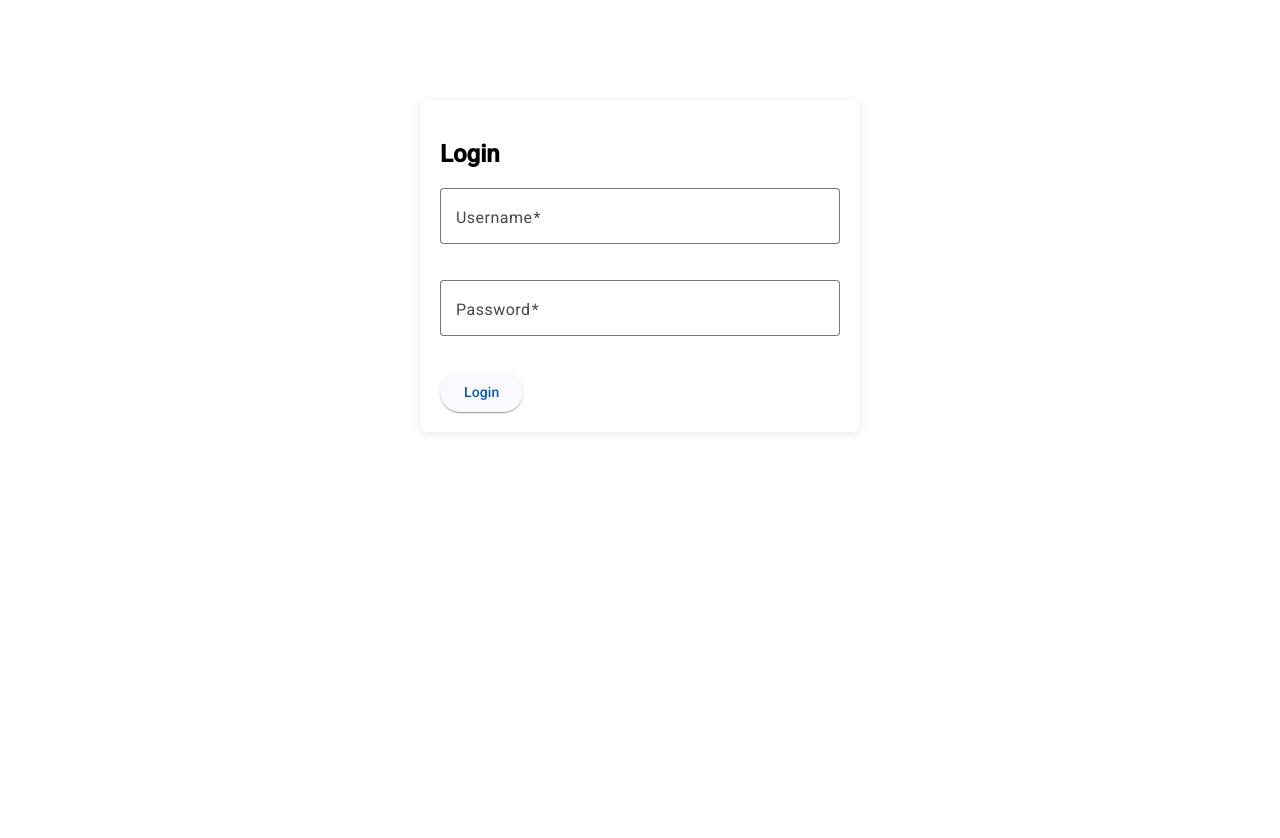
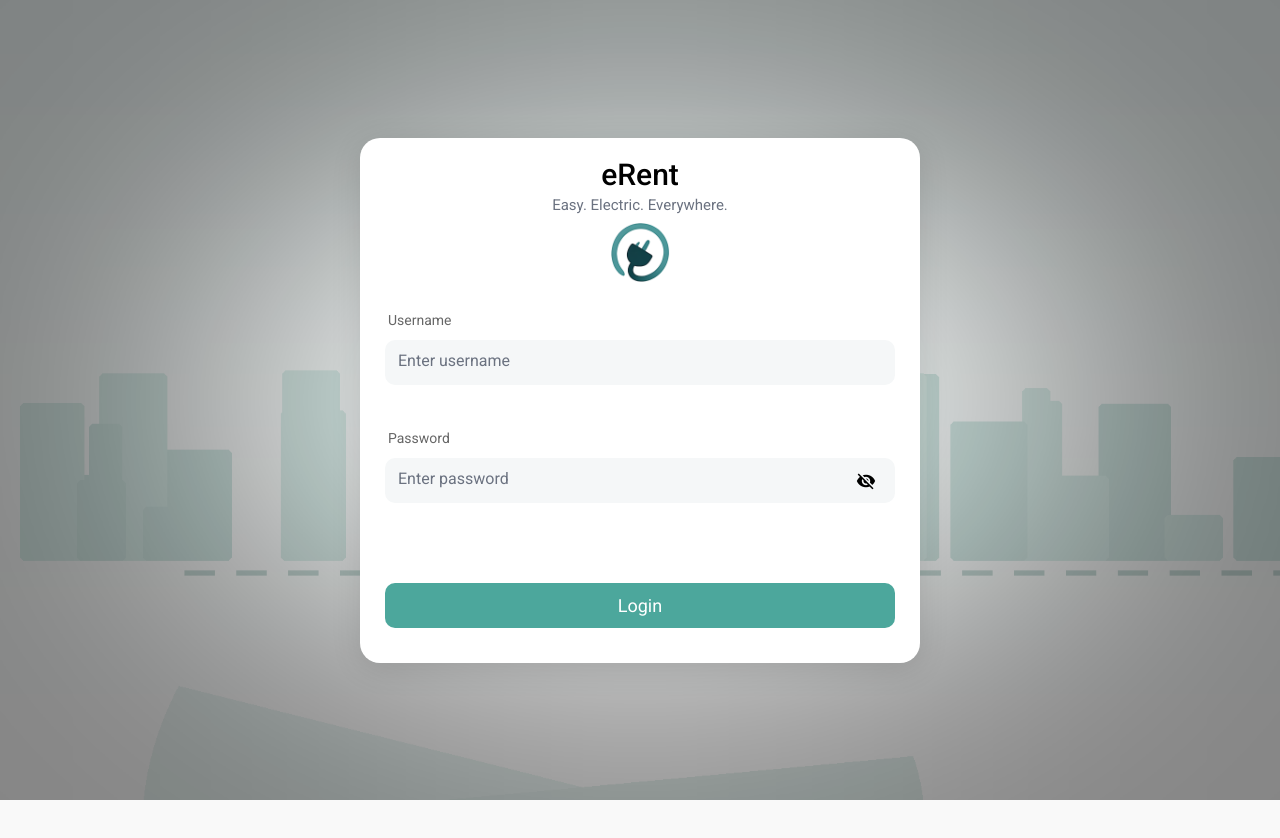
Before and after one commit to TamaraKosovac/Electric-vehicle-rental-system, an Angular app in the folder ERent/frontend/staff-app/: page /login in a window 1280 px wide. Shown: the top 838 px of the page. After the commit the page ends 800 px from the top, so only its background shows below. Built offline with nearby package versions, Linux system fonts and the light colour scheme.

Commit message:
Updated login form design

```diff
--- a/ERent/frontend/staff-app/angular.json
+++ b/ERent/frontend/staff-app/angular.json
@@ -29,10 +29,10 @@
               {
                 "glob": "**/*",
                 "input": "public"
-              }
+              },
+              "src/assets"
             ],
             "styles": [
-              "@angular/material/prebuilt-themes/azure-blue.css",
               "src/styles.css"
             ],
             "scripts": []
@@ -89,10 +89,10 @@
               {
                 "glob": "**/*",
                 "input": "public"
-              }
+              },
+              "src/assets"
             ],
             "styles": [
-              "@angular/material/prebuilt-themes/azure-blue.css",
               "src/styles.css"
             ],
             "scripts": []
--- a/ERent/frontend/staff-app/src/app/pages/login/login.component.css
+++ b/ERent/frontend/staff-app/src/app/pages/login/login.component.css
@@ -1,13 +1,134 @@
-.login-container {
-  max-width: 400px;
-  margin: 100px auto;
-  padding: 20px;
-  background: white;
-  border-radius: 8px;
-  box-shadow: 0 2px 8px rgba(0,0,0,0.1);
+:host {
+  display: block;
+  min-height: 100dvh;
+  background: #f5f7f8 url('/assets/background.png') center/cover no-repeat fixed;
 }
 
-.full-width {
-  width: 100%;
-  margin-bottom: 16px;
+.login-container {
+  display: flex;
+  justify-content: center;
+  align-items: center;
+  min-height: 100dvh;
+  padding: 32px 16px;
+  box-sizing: border-box;
 }
+@supports (height: 100svh) {
+  .login-container { min-height: 100svh; }
+}
+
+.login-box {
+  background: #fff;
+  padding: 15px 25px;
+  border-radius: 20px;
+  box-shadow: 0 6px 30px rgba(0,0,0,0.12);
+  width: 510px;
+  max-width: 90%;
+}
+
+.login-header {
+  display: flex;
+  justify-content: center;
+  align-items: center;
+  padding-top: 4px;
+}
+
+.login-title {
+  margin: 0;
+  font-size: 30px;
+  font-weight: 500;
+}
+
+.brand {
+  display: flex;
+  flex-direction: column;
+  align-items: center;
+  text-align: center;
+  gap: 6px;
+}
+
+.login-logo {
+  width: 60px;
+  height: auto;
+  margin-top: 6px;
+  margin-bottom: 30px;
+}
+
+
+.form-title {
+  margin: 0 0 12px;
+  font-size: 20px;
+  font-weight: 400;
+  color: #111;
+  text-align: center;
+}
+
+.form-group { margin-bottom: 5px; }
+
+.form-group label {
+  display: block;
+  margin-bottom: 12px;
+  font-size: 14px;
+  font-weight: 400;
+  color: #666;
+  margin-left: 3px;
+}
+
+.full-width { width: 100%; margin-bottom: 20px; }
+
+.mat-mdc-raised-button {
+  border-radius: 10px !important;
+  min-height: 45px !important;
+  font-size: 18px !important;
+  padding: 0 14px !important;
+}
+
+.login-form button[type="submit"] { margin-top: 35px; }
+
+.error-msg { color: red; margin-top: 12px; text-align: center; }
+
+.brand { display: flex; flex-direction: column; gap: 2px; }
+.login-tagline { font-size: 15px; color: #6b7280; margin-top: 2px; }
+
+.modern-field .mat-mdc-form-field-icon-suffix { margin-left: 4px; }
+.modern-field .mat-mdc-icon-button.mat-mdc-button-base { width: 36px; height: 36px; }
+.modern-field .mat-mdc-icon-button .mat-icon { font-size: 20px; line-height: 20px; }
+
+.full-width .mat-mdc-text-field-wrapper {
+  background: #f5f7f8;
+  border: 1px solid transparent;
+  border-radius: 10px;
+  transition: background-color .15s ease, border-color .15s ease, box-shadow .15s ease;
+  overflow: hidden;
+  min-height: 45px !important;
+  height: 45px !important;
+}
+.full-width .mdc-notched-outline,
+.full-width .mdc-notched-outline__leading,
+.full-width .mdc-notched-outline__notch,
+.full-width .mdc-notched-outline__trailing { display: none; }
+
+.full-width .mat-mdc-form-field-flex { min-height: 45px !important; padding: 0 12px !important; }
+.full-width .mat-mdc-form-field-infix { padding: 0 !important; min-height: 40px !important; }
+
+.full-width .mat-mdc-input-element {
+  font-size: 16px !important;
+  line-height: 40px !important;
+  height: 40px !important;
+  padding: 0 !important;
+  background: transparent;
+  color: #1f2937 !important;
+}
+.full-width .mat-mdc-input-element::placeholder { color: #6b7280 !important; opacity: 1; }
+.full-width .mat-mdc-input-element:-webkit-autofill { -webkit-text-fill-color: #1f2937 !important; }
+.full-width .mat-mdc-text-field-wrapper:hover { background: #f2f4f6; }
+.full-width .mat-mdc-text-field-wrapper:focus-within {
+  background: #fff;
+  border-color: #4CA79C;
+  box-shadow: 0 0 0 4px rgba(76,167,156,0.12);
+}
+.full-width.mat-mdc-form-field-invalid .mat-mdc-text-field-wrapper {
+  border-color: #ff6b6b;
+  box-shadow: 0 0 0 4px rgba(255,107,107,0.12);
+  background: #fff;
+}
+.mdc-text-field--focused .mdc-floating-label { color: #4CA79C !important; }
--- a/ERent/frontend/staff-app/src/app/pages/login/login.component.html
+++ b/ERent/frontend/staff-app/src/app/pages/login/login.component.html
@@ -1,19 +1,41 @@
 <div class="login-container">
-  <h2>Login</h2>
+  <div class="login-box">
+    <div class="login-header">
+      <div class="brand">
+        <h2 class="login-title">eRent</h2>
+        <div class="login-tagline">Easy. Electric. Everywhere.</div>
+        <img src="assets/logo.png" alt="Logo" class="login-logo" />
+      </div>
+    </div>
 
-  <form (ngSubmit)="login()" class="login-form">
-    <mat-form-field appearance="outline" class="full-width">
-      <mat-label>Username</mat-label>
-      <input matInput [(ngModel)]="username" name="username" required />
-    </mat-form-field>
+    <form (ngSubmit)="login()" class="login-form">
+      <div class="form-group">
+        <label for="username">Username</label>
+        <mat-form-field appearance="outline" class="full-width modern-field">
+          <input matInput placeholder="Enter username"
+                 [(ngModel)]="username" name="username" required />
+        </mat-form-field>
+      </div>
 
-    <mat-form-field appearance="outline" class="full-width">
-      <mat-label>Password</mat-label>
-      <input matInput type="password" [(ngModel)]="password" name="password" required />
-    </mat-form-field>
+      <div class="form-group">
+        <label for="password">Password</label>
+        <mat-form-field appearance="outline" class="full-width modern-field">
+          <input matInput
+                 [type]="hide ? 'password' : 'text'"
+                 placeholder="Enter password"
+                 [(ngModel)]="password" name="password" required />
+          <button mat-icon-button matSuffix type="button"
+                  (click)="hide = !hide"
+                  [attr.aria-label]="hide ? 'Show password' : 'Hide password'"
+                  [attr.aria-pressed]="!hide">
+            <mat-icon>{{ hide ? 'visibility_off' : 'visibility' }}</mat-icon>
+          </button>
+        </mat-form-field>
+      </div>
 
-    <button mat-raised-button color="primary" type="submit">Login</button>
-  </form>
+      <button mat-raised-button color="primary" type="submit" class="full-width">Login</button>
+    </form>
 
-  <p *ngIf="errorMessage" style="color: red">{{ errorMessage }}</p>
+    <p *ngIf="errorMessage" class="error-msg">{{ errorMessage }}</p>
+  </div>
 </div>
--- a/ERent/frontend/staff-app/src/app/pages/login/login.component.ts
+++ b/ERent/frontend/staff-app/src/app/pages/login/login.component.ts
@@ -6,11 +6,12 @@ import { AuthService } from '../../services/auth.service';
 import { MatFormFieldModule } from '@angular/material/form-field';
 import { MatInputModule } from '@angular/material/input';
 import { MatButtonModule } from '@angular/material/button';
+import { MatIconModule } from '@angular/material/icon';
 
 @Component({
   selector: 'app-login',
   standalone: true,
-  imports: [CommonModule, FormsModule, MatFormFieldModule, MatInputModule, MatButtonModule],
+  imports: [CommonModule, FormsModule, MatFormFieldModule, MatInputModule, MatButtonModule, MatIconModule],
   templateUrl: './login.component.html',
   styleUrls: ['./login.component.css']
 })
@@ -18,6 +19,7 @@ export class LoginComponent {
   username = '';
   password = '';
   errorMessage = '';
+  hide = true;
 
   constructor(private authService: AuthService, private router: Router) {}
 
--- a/ERent/frontend/staff-app/src/index.html
+++ b/ERent/frontend/staff-app/src/index.html
@@ -5,7 +5,7 @@
   <title>eRent</title>
   <base href="/">
   <meta name="viewport" content="width=device-width, initial-scale=1">
-  <link rel="icon" type="image/x-icon" href="favicon.ico">
+  <link rel="icon" type="image/png" href="assets/logo.png?v=2">
   <link href="https://fonts.googleapis.com/css2?family=Roboto:wght@300;400;500&display=swap" rel="stylesheet">
   <link href="https://fonts.googleapis.com/icon?family=Material+Icons" rel="stylesheet">
 </head>
--- a/ERent/frontend/staff-app/src/styles.css
+++ b/ERent/frontend/staff-app/src/styles.css
@@ -1,4 +1,117 @@
-/* You can add global styles to this file, and also import other style files */
+html, body {
+  height: 100%;
+}
 
-html, body { height: 100%; }
-body { margin: 0; font-family: Roboto, "Helvetica Neue", sans-serif; }
+body {
+  margin: 0;
+  font-family: Roboto, "Helvetica Neue", sans-serif;
+  background: #f9f9f9;
+}
+
+.mat-mdc-raised-button.mat-primary {
+  background-color: #4CA79C !important;
+  color: white !important;
+}
+.mat-mdc-raised-button.mat-primary:hover {
+  background-color: #1D4E4A !important;
+}
+
+.mdc-text-field--outlined.mdc-text-field--focused .mdc-notched-outline__leading,
+.mdc-text-field--outlined.mdc-text-field--focused .mdc-notched-outline__trailing,
+.mdc-text-field--outlined.mdc-text-field--focused .mdc-notched-outline__notch {
+  border-color: #4CA79C !important;
+}
+.mdc-text-field--focused .mdc-floating-label {
+  color: #4CA79C !important;
+}
+.mat-mdc-input-element {
+  caret-color: #4CA79C !important;
+}
+
+.mat-mdc-checkbox .mdc-checkbox__native-control:enabled:checked ~ .mdc-checkbox__background {
+  border-color: #4CA79C !important;
+  background-color: #4CA79C !important;
+}
+
+.mat-mdc-radio-button .mdc-radio__native-control:enabled:checked + .mdc-radio__background .mdc-radio__inner-circle {
+  border-color: #4CA79C !important;
+}
+.mat-mdc-radio-button .mdc-radio__native-control:enabled:checked + .mdc-radio__background .mdc-radio__outer-circle {
+  border-color: #4CA79C !important;
+}
+
+.mat-mdc-select.mat-mdc-select-focused .mat-mdc-select-arrow {
+  color: #4CA79C !important;
+}
+.mat-mdc-select-panel .mat-mdc-option.mdc-list-item--selected {
+  color: #4CA79C !important;
+}
+
+a, .mat-mdc-button {
+  color: #4CA79C !important;
+}
+
+.full-width .mat-mdc-text-field-wrapper {
+  background: #f5f7f8;
+  border: 1px solid transparent;
+  border-radius: 10px;
+  transition: background-color .15s ease, border-color .15s ease, box-shadow .15s ease;
+  overflow: hidden;
+  min-height: 45px !important;
+  height: 45px !important;
+}
+
+.full-width .mdc-notched-outline,
+.full-width .mdc-notched-outline__leading,
+.full-width .mdc-notched-outline__notch,
+.full-width .mdc-notched-outline__trailing {
+  display: none;
+}
+
+.full-width .mat-mdc-form-field-flex {
+  min-height: 45px !important;
+  padding: 0 12px !important;
+}
+
+.full-width .mat-mdc-form-field-infix {
+  padding: 0 !important;
+  min-height: 40px !important;
+}
+
+.full-width .mat-mdc-input-element {
+  font-size: 16px !important;
+  line-height: 40px !important;
+  height: 40px !important;
+  padding: 0 !important;
+  background: transparent;
+  color: #1f2937 !important;
+}
+
+.full-width .mat-mdc-input-element::placeholder {
+  color: #6b7280 !important;
+  opacity: 1;
+}
+
+.full-width .mat-mdc-input-element:-webkit-autofill {
+  -webkit-text-fill-color: #1f2937 !important;
+}
+
+.full-width .mat-mdc-text-field-wrapper:hover {
+  background: #f2f4f6;
+}
+
+.full-width .mat-mdc-text-field-wrapper:focus-within {
+  background: #fff;
+  border-color: #4CA79C;
+  box-shadow: 0 0 0 4px rgba(76,167,156,0.12);
+}
+
+.full-width.mat-mdc-form-field-invalid .mat-mdc-text-field-wrapper {
+  border-color: #ff6b6b;
+  box-shadow: 0 0 0 4px rgba(255,107,107,0.12);
+  background: #fff;
+}
+
+.mdc-text-field--focused .mdc-floating-label {
+  color: #4CA79C !important;
+}
```
Also changed, not shown: ERent/frontend/staff-app/src/assets/background.png (added), ERent/frontend/staff-app/src/assets/logo.png (added).
